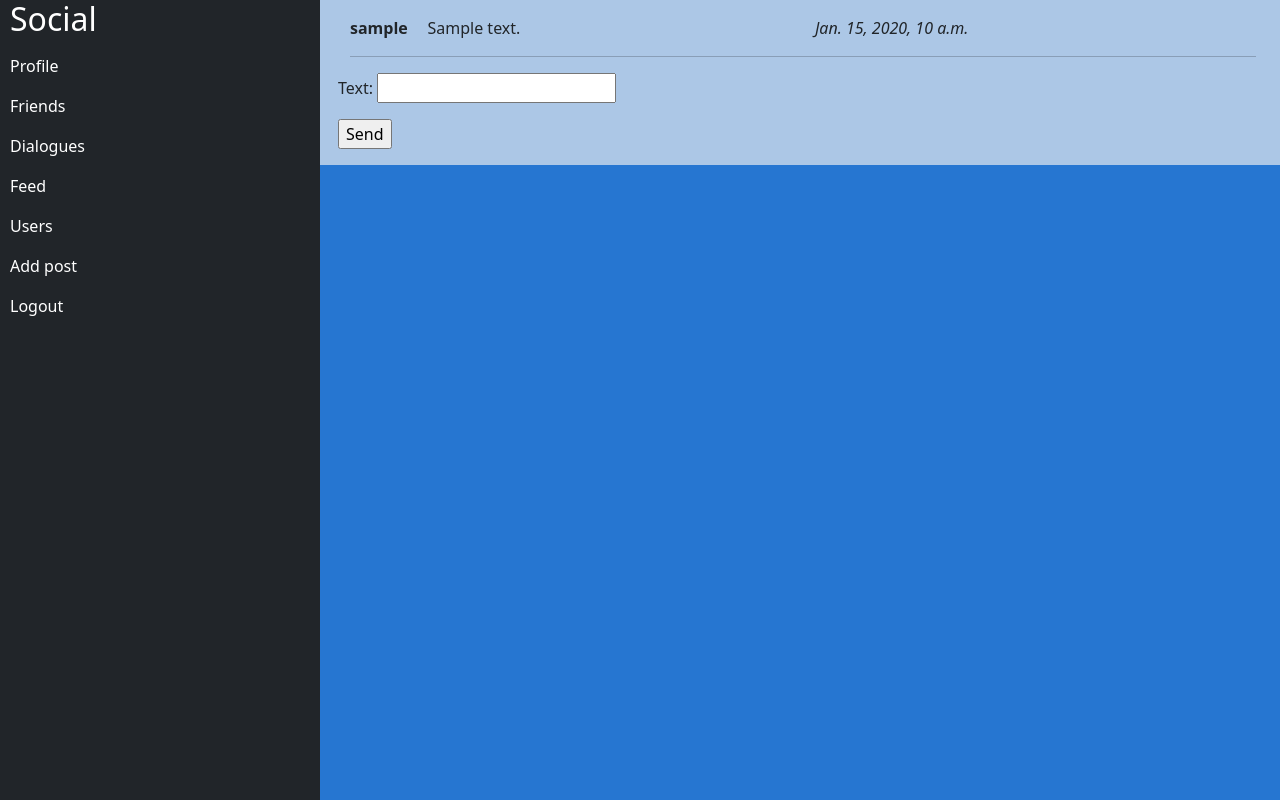
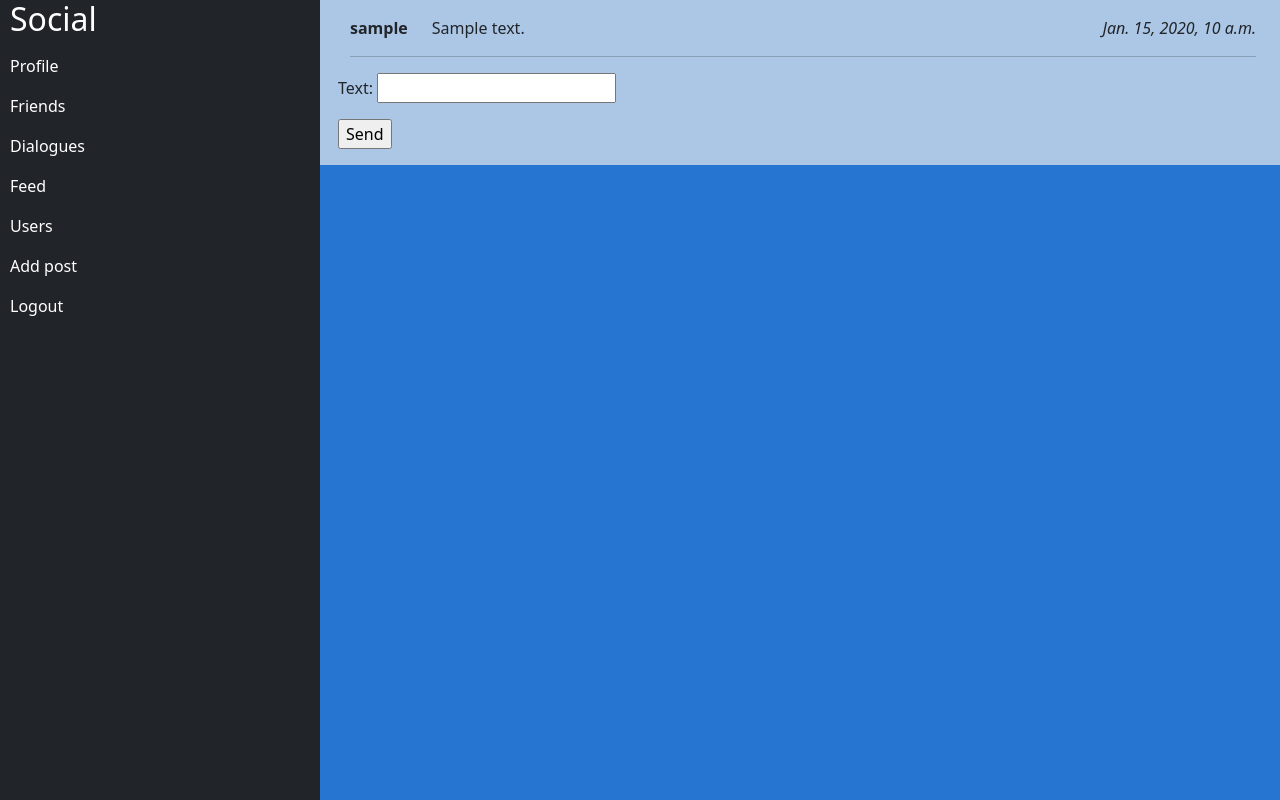
Before and after one commit to Yukovv/social-network, a Django app: page /dialogues/1/ in a window 1280 px wide. Run offline with Django 4.2, Linux system fonts and the light colour scheme; a user stored in the database is signed in; tables that the repository leaves empty hold one stand-in row (values such as "Sample post"); some libraries are stand-ins or nearby versions.

Commit message:
fix dialoque templates

```diff
--- a/social/social_network/templates/social_network/dialogue.html
+++ b/social/social_network/templates/social_network/dialogue.html
@@ -6,20 +6,19 @@
 
 {% block content %}
 
-  {% if messages %}
   {% for message in messages %}
     <div class="container-fluid">
       <div class="row">
-          <div class="col-1"><strong>{{message.user.username }}</strong></div>
+        <div class="col-sm-auto"><strong>{{message.user.username }}</strong></div>
         <div class="col-5">{{ message.text }}</div>
-          <div class="col-3"><i>{{ message.time }}</i></div>
+        <div class="col" align="right"><i>{{ message.time }}</i></div>
       </div>
       <hr>
     </div>
+
+  {% empty %}
+    <strong>No messages yet.</strong>
   {% endfor %}
-  {% else %}
-    <strong>No messages yet.</strong>
-  {% endif %}
 
   <div>
     <form method="post">
--- a/social/social_network/templates/social_network/dialogues.html
+++ b/social/social_network/templates/social_network/dialogues.html
@@ -10,6 +10,7 @@
   </h1>
 
   {% for dialogue in dialogues %}
+    {% if dialogue.message.count != 0 %}
       <a href="{% url 'social_network:dialogue' dialogue_pk=dialogue.pk %}">
         Dialogue with
         {% for member in dialogue.members.all %}
@@ -18,6 +19,7 @@
           {% endif %}
         {% endfor %}
       </a><br>
+    {% endif %}
   {% endfor %}
 
 {% endblock %}
```
Lines whose indentation alone changed are shown as unchanged.
